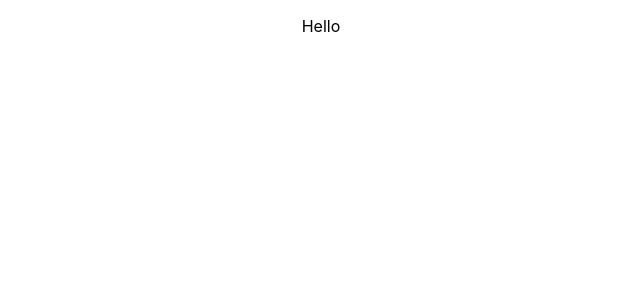
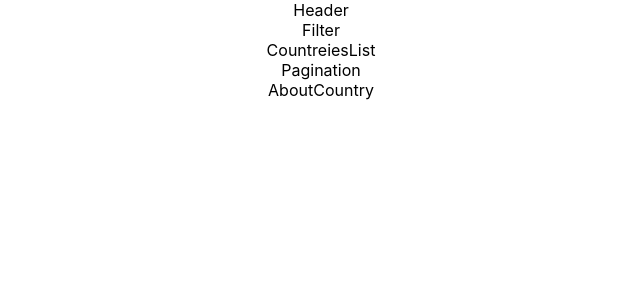
Before and after one commit to piotrekmajewski/Countries-app, a React (Create React App) app: page / in a window 1280 px wide. Shown: the top 300 px of the page, without its empty margins (319-959 px from the left). Built offline with nearby package versions, Linux system fonts and the light colour scheme.

Commit message:
new components creating

```diff
--- a/public/index.html
+++ b/public/index.html
@@ -1,19 +1,10 @@
 <!DOCTYPE html>
 <html lang="en">
-  <head>
+
+<head>
     <meta charset="utf-8" />
     <link rel="icon" href="%PUBLIC_URL%/favicon.ico" />
     <meta name="viewport" content="width=device-width, initial-scale=1" />
-    <meta name="theme-color" content="#000000" />
-    <meta
-      name="description"
-      content="Web site created using create-react-app"
-    />
-    <link rel="apple-touch-icon" href="%PUBLIC_URL%/logo192.png" />
-    <!--
-      manifest.json provides metadata used when your web app is installed on a
-      user's mobile device or desktop. See https://developers.google.com/web/fundamentals/web-app-manifest/
-    -->
     <link rel="manifest" href="%PUBLIC_URL%/manifest.json" />
     <!--
       Notice the use of %PUBLIC_URL% in the tags above.
@@ -24,9 +15,10 @@
       work correctly both with client-side routing and a non-root public URL.
       Learn how to configure a non-root public URL by running `npm run build`.
     -->
-    <title>React App</title>
-  </head>
-  <body>
+    <title>Countries-browser</title>
+</head>
+
+<body>
     <noscript>You need to enable JavaScript to run this app.</noscript>
     <div id="root"></div>
     <!--
@@ -39,5 +31,6 @@
       To begin the development, run `npm start` or `yarn start`.
       To create a production bundle, use `npm run build` or `yarn build`.
     -->
-  </body>
+</body>
+
 </html>
--- a/src/App.js
+++ b/src/App.js
@@ -1,11 +1,21 @@
 import './App.css';
+import Header from './components/Header/Header';
+import Filter from './components/Filter/Filter';
+import CountriesList from './components/CountriesList/CountriesList';
+import Pagination from './components/Pagination/Pagination';
+import AboutCountry from './components/AboutCountry/AboutCountry';
 
 function App() {
     return (
         <div className="App">
-            <p>Hello</p>
+            <Header />
+            <Filter />
+            <CountriesList />
+            <Pagination />
+            <AboutCountry />
         </div>
     );
+
 }
 
 export default App;
--- /dev/null
+++ b/src/components/AboutCountry/AboutCountry.js
@@ -0,0 +1,9 @@
+import React from "react";
+
+function AboutCountry() {
+    return (
+        <div>AboutCountry</div>
+    );
+}
+
+export default AboutCountry;
--- /dev/null
+++ b/src/components/CountriesList/CountriesList.js
@@ -0,0 +1,9 @@
+import React from "react";
+
+function CountreiesList() {
+    return (
+        <div>CountreiesList</div>
+    );
+}
+
+export default CountreiesList;
--- /dev/null
+++ b/src/components/Filter/Filter.js
@@ -0,0 +1,12 @@
+import React from 'react';
+
+function Filter() {
+    return (
+        <div>
+            Filter
+        </div>
+    );
+
+}
+
+export default Filter;
--- /dev/null
+++ b/src/components/Header/Header.js
@@ -0,0 +1,9 @@
+import React from "react";
+
+function Header() {
+    return (
+        <div>Header</div>
+    );
+}
+
+export default Header;
--- /dev/null
+++ b/src/components/Pagination/Pagination.js
@@ -0,0 +1,9 @@
+import React from "react";
+
+function Pagination() {
+    return (
+        <div>Pagination</div>
+    );
+}
+
+export default Pagination;
```
